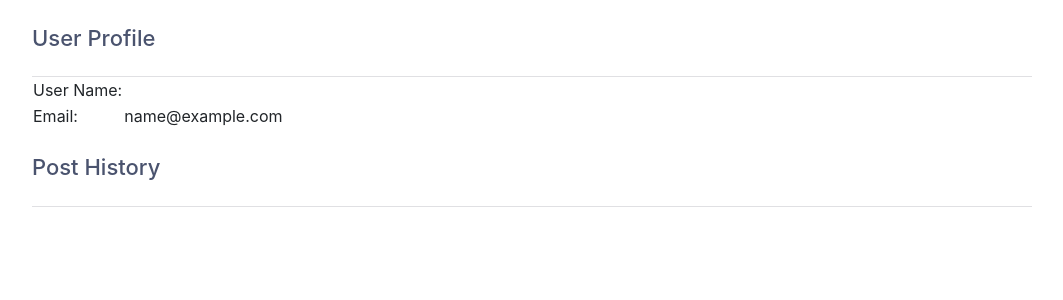
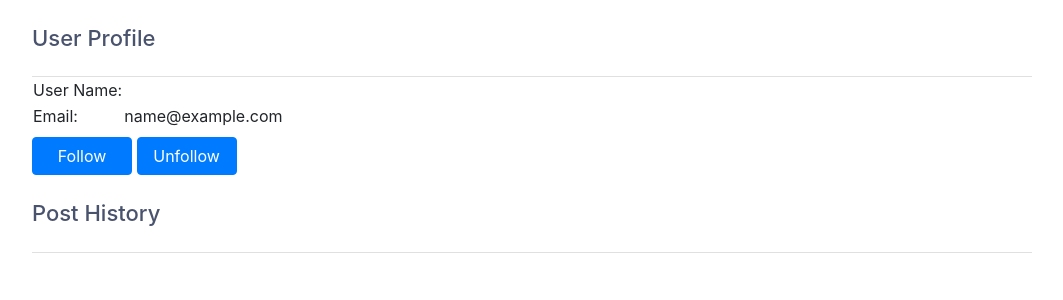
Before and after one commit to sqiu001/Vestigia, a Flask app: page /poster_profile/1 in a window 1280 px wide. Shown: the part 60-360 px from the top of the page, without its empty margins (108-1171 px from the left). Run offline with Flask 2, Linux system fonts and the light colour scheme; the visitor is signed in with stand-in values (Sample User, id 1); some libraries are stand-ins or nearby versions.

Commit message:
added follow and unfollow button (need function)

```diff
--- a/templates/profile.html
+++ b/templates/profile.html
@@ -18,6 +18,8 @@
                 <td>{{ poster_account.email }}</td>
             </tr>
         </table>
+        <button class="btn btn-primary btn-block" style="width: 100px; display:inline-block">Follow</button>
+        <button class="btn btn-primary btn-block" style="width: 100px; display:inline-block;vertical-align: bottom">Unfollow</button>
 
     {% else %}
         <table>
```
